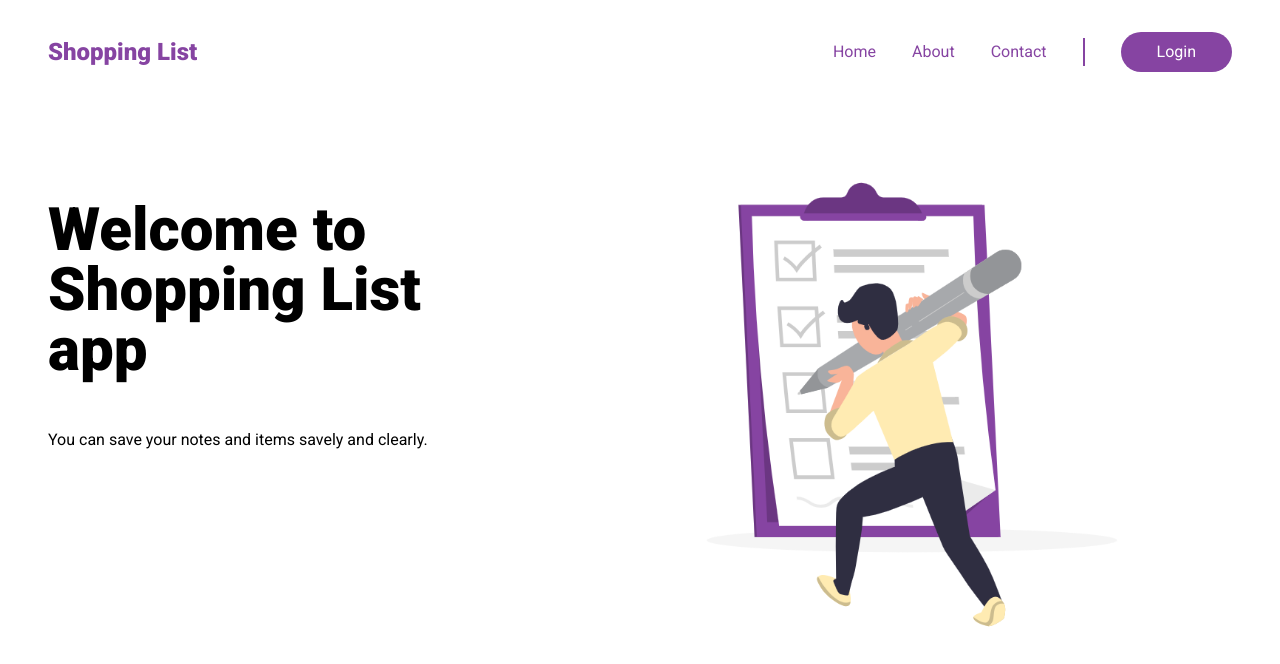
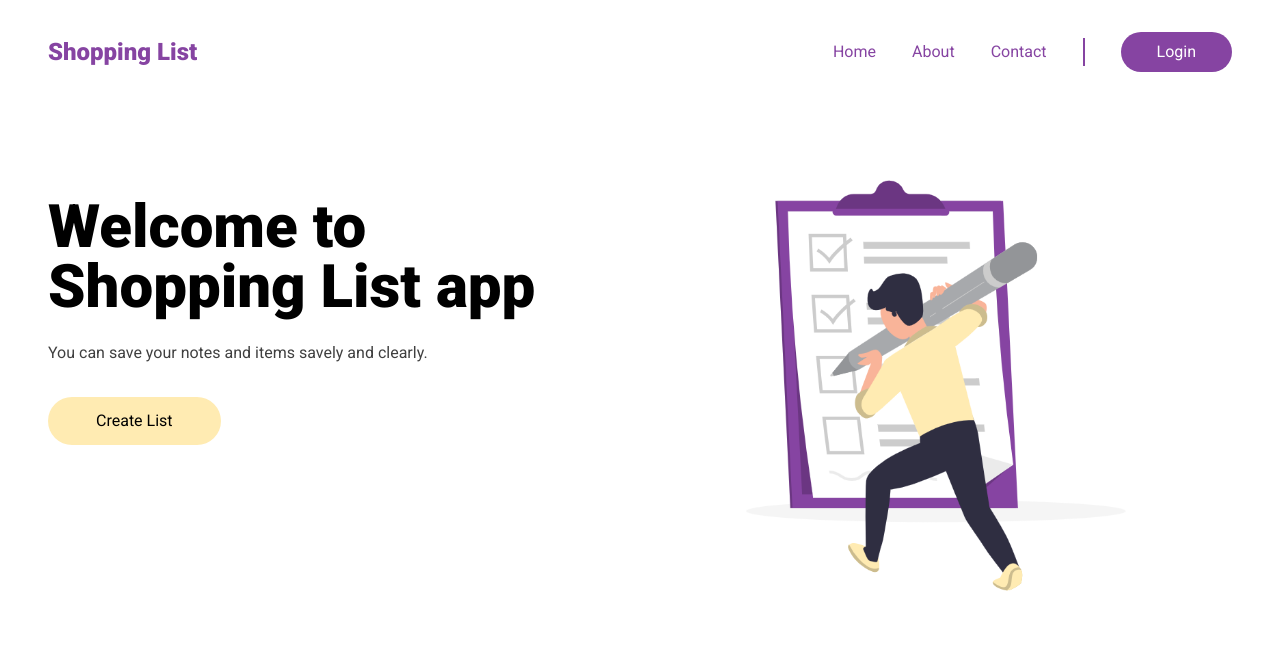
Before and after one commit to Mirwais01/shopping-list, a React (Create React App) app: page / in a window 1280 px wide. Shown: the top 664 px of the page. Built offline with nearby package versions, Linux system fonts and the light colour scheme.

Commit message:
main section completed.

```diff
--- a/src/components/Main.jsx
+++ b/src/components/Main.jsx
@@ -1,16 +1,22 @@
 function Main() {
   return (
-    <div className="container mx-auto py-12">
-      <div className="flex justify-around">
-        <div className="w-1/2 order-2">
+    <div className="container mx-auto py-12 md:px-12 px-7">
+      <div className="flex flex-col md:flex-row md:items-center justify-around">
+        <div className="md:w-1/2 md:order-2">
           <img src="SEO-Checklist.png" alt="" />
         </div>
 
-        <div className="order-1">
-          <h1 className="md:text-6xl text-3xl my-12 font-black max-w-md">
+        <div className="md:order-1 md:flex-1 text-center md:text-left md:mb-32">
+          <h1 className="md:text-6xl text-3xl mt-8 mb-6 font-black md:max-w-lg">
             Welcome to Shopping List app
           </h1>
-          <p>You can save your notes and items savely and clearly.</p>
+          <p className="opacity-75">
+            You can save your notes and items savely and clearly.
+          </p>
+
+          <button className="bg-lightAntique rounded-full px-12 py-3 my-6 md:my-8 hover:bg-[#fcdd83]">
+            Create List
+          </button>
         </div>
       </div>
     </div>
```
